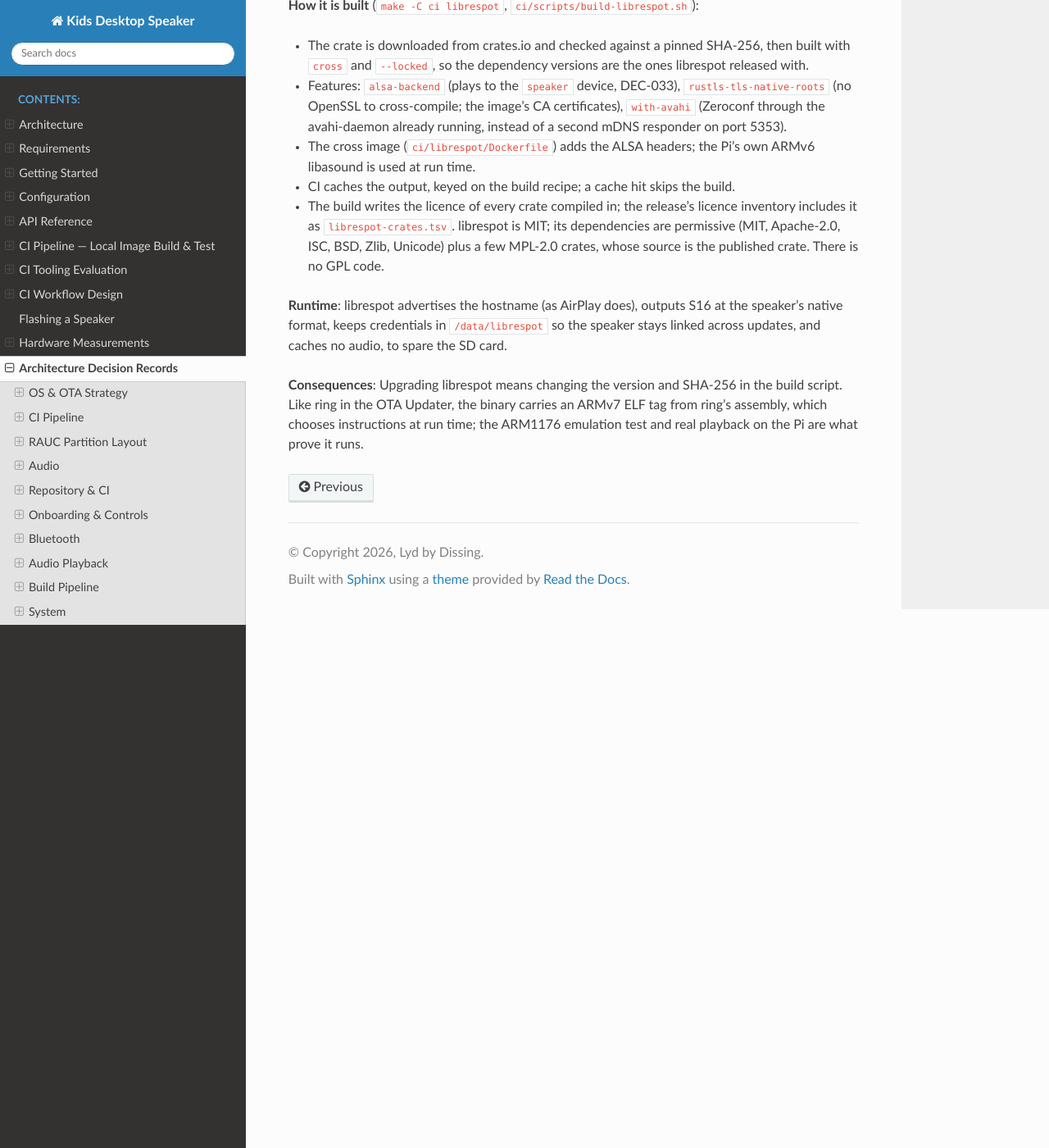
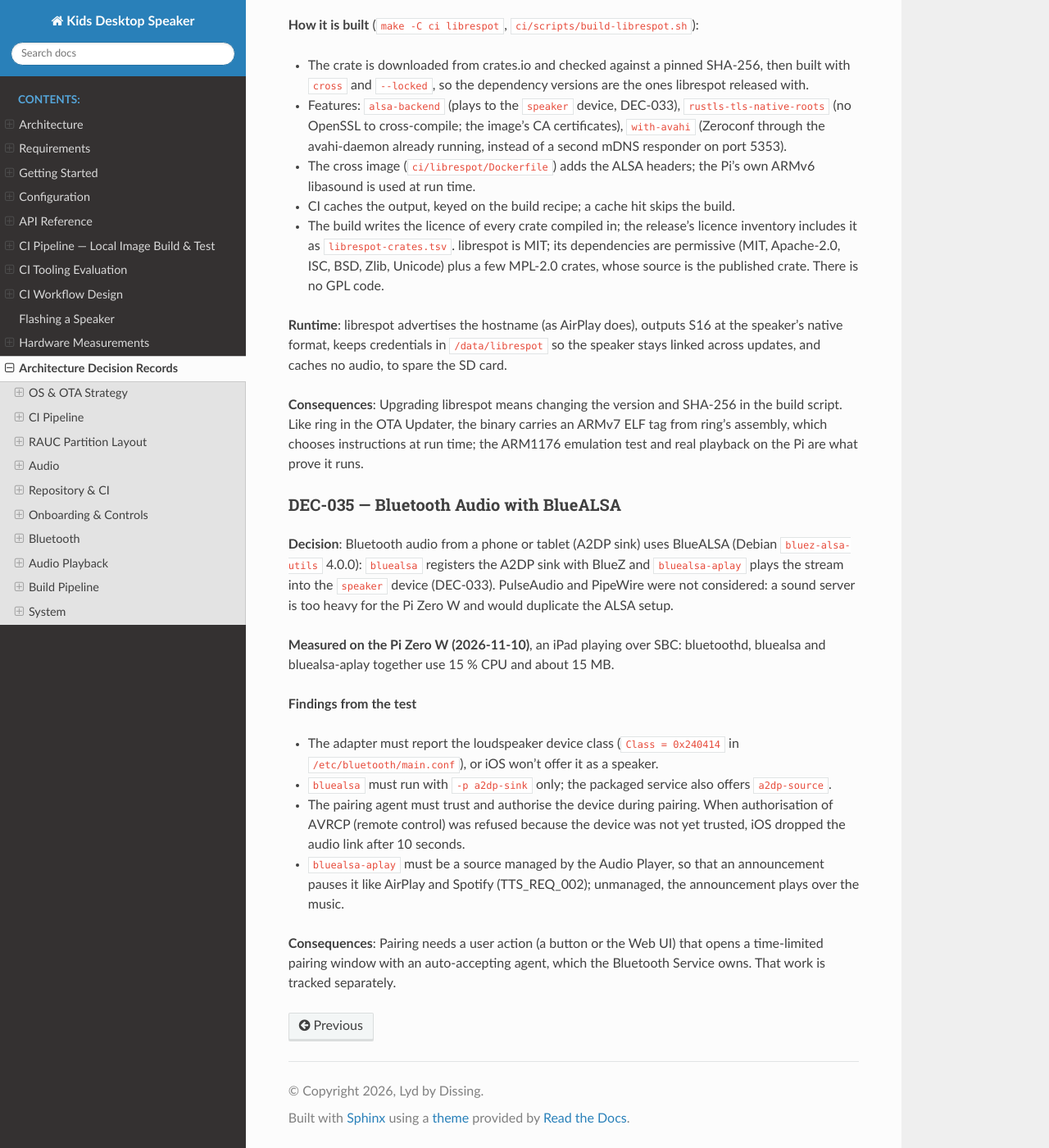
Before and after one commit to LydByDissing/kids-desktop-speaker, a Sphinx documentation site: the page built from docs/source/development/decisions.rst, in a window 1280 px wide and 1400 px high, scrolled down 38975 px. Shown: the whole window at 82% size. Built offline with Sphinx 7.4.7 and the Read the Docs theme 3.1.0, drawn with Linux system fonts in a browser that asks for light colours; some of the changed text lies outside the part shown.

Commit message:
docs: choose BlueALSA for Bluetooth audio, measured with an iPad (KDS-1hn, DEC-035)
An iPad plays to the Pi Zero W over SBC at 15% CPU and 15 MB for the whole
Bluetooth stack. The test found what shipping it needs: the loudspeaker
device class, a sink-only bluealsa, trust during pairing, and bluealsa-aplay
as a managed source. Implementation is KDS-8c7.

Co-Authored-By: Claude Opus 5.5 <noreply@anthropic.com>

```diff
--- a/docs/source/development/decisions.rst
+++ b/docs/source/development/decisions.rst
@@ -2405,3 +2405,39 @@ speaker stays linked across updates, and caches no audio, to spare the SD card.
 the build script. Like ring in the OTA Updater, the binary carries an ARMv7 ELF
 tag from ring's assembly, which chooses instructions at run time; the ARM1176
 emulation test and real playback on the Pi are what prove it runs.
+
+DEC-035 — Bluetooth Audio with BlueALSA
+~~~~~~~~~~~~~~~~~~~~~~~~~~~~~~~~~~~~~~~
+
+.. meta::
+   :decision-id: DEC_035
+   :status: resolved
+   :date: 2026-11-10
+   :tags: audio, bluetooth
+
+**Decision**: Bluetooth audio from a phone or tablet (A2DP sink) uses BlueALSA
+(Debian ``bluez-alsa-utils`` 4.0.0): ``bluealsa`` registers the A2DP sink with
+BlueZ and ``bluealsa-aplay`` plays the stream into the ``speaker`` device
+(DEC-033). PulseAudio and PipeWire were not considered: a sound server is too
+heavy for the Pi Zero W and would duplicate the ALSA setup.
+
+**Measured on the Pi Zero W (2026-11-10)**, an iPad playing over SBC:
+bluetoothd, bluealsa and bluealsa-aplay together use 15 % CPU and about 15 MB.
+
+**Findings from the test**
+
+- The adapter must report the loudspeaker device class
+  (``Class = 0x240414`` in ``/etc/bluetooth/main.conf``), or iOS won't offer it
+  as a speaker.
+- ``bluealsa`` must run with ``-p a2dp-sink`` only; the packaged service also
+  offers ``a2dp-source``.
+- The pairing agent must trust and authorise the device during pairing. When
+  authorisation of AVRCP (remote control) was refused because the device was
+  not yet trusted, iOS dropped the audio link after 10 seconds.
+- ``bluealsa-aplay`` must be a source managed by the Audio Player, so that an
+  announcement pauses it like AirPlay and Spotify (TTS_REQ_002); unmanaged, the
+  announcement plays over the music.
+
+**Consequences**: Pairing needs a user action (a button or the Web UI) that
+opens a time-limited pairing window with an auto-accepting agent, which the
+Bluetooth Service owns. That work is tracked separately.
```
